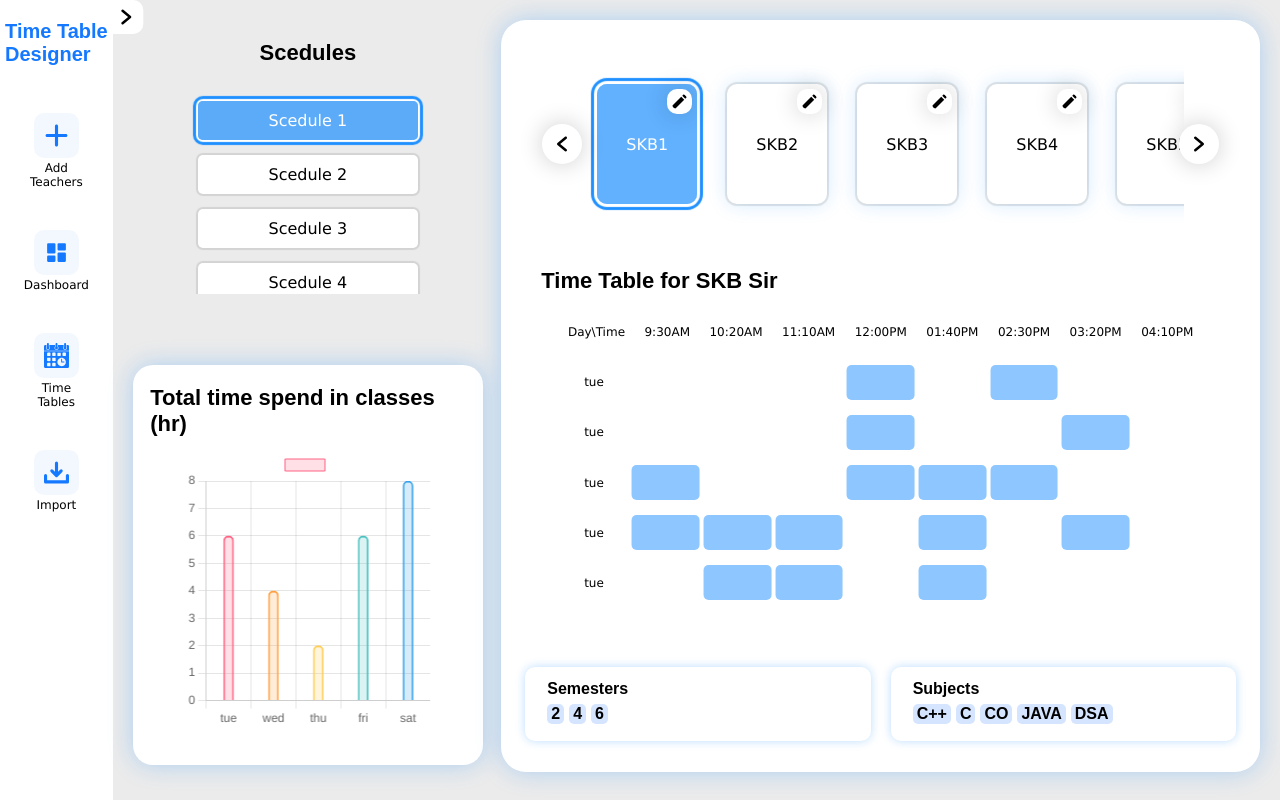
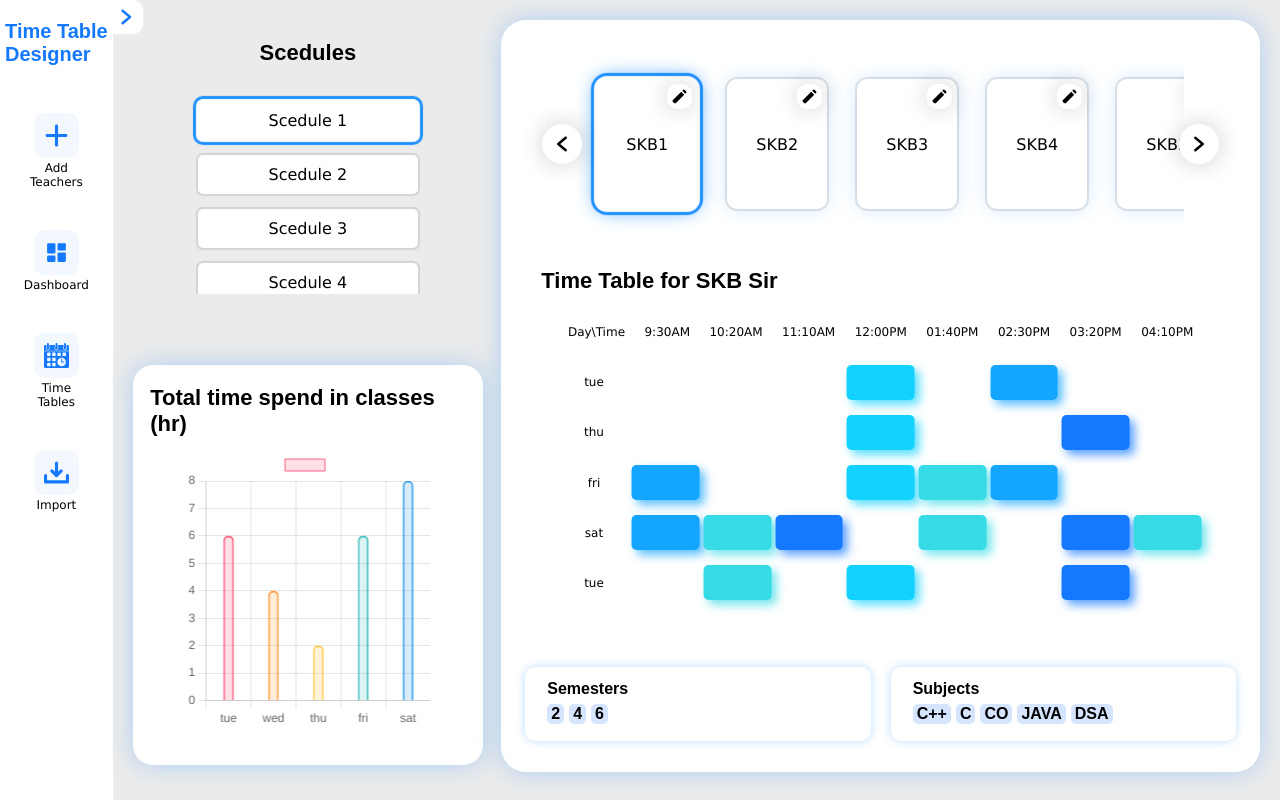
Before and after one commit to Super7000/Sem_Time_Table_Designer, a website: page time table creator prototype.html in a window 1280 px wide. Drawn offline with nearby package versions, Linux system fonts and the light colour scheme.

Commit message:
slight ui change & optimize color and shadows

```diff
--- a/styles/Style.css
+++ b/styles/Style.css
@@ -49,6 +49,7 @@ body{
     left: 10%;
     transform: translate(-55%,0);
     z-index: 5;
+    cursor: pointer;
 }
 .menubar.active .m_t_arrow
 {
@@ -89,7 +90,7 @@ body{
     color: #1479FF;
     transition: 0.3s;
 }
-.menubar .link svg path{
+.menubar svg path{
     fill: #1479FF;
 }
 .menubar .link p{
@@ -209,8 +210,8 @@ body{
 {
     box-shadow: 0 0 1px 2px #fff,
                 0 0 1px 5px rgba(30, 144, 255,1);
-    background: rgba(30, 144, 255,0.7);
-    color: #fff;
+    /* background: rgba(30, 144, 255,0.7); */
+    /* color: #fff; */
 }
 .right
 {
@@ -254,7 +255,7 @@ body{
 {
     position: relative;
     width: 100px;
-    height: 120px;
+    height: 130px;
     border-radius: 10px;
     box-shadow: 0 0 1px 2px rgba(0,0,0,0.1),
                 0 0 20px rgba(30, 144, 255,0.2);
@@ -268,15 +269,17 @@ body{
 }
 .right .teachers .r_cards div.active
 {
-    background: rgba(30, 144, 255,0.7);
+    /* background: rgba(30, 144, 255,0.7); */
     box-shadow: 0 0 1px 3px #fff,
-                0 0 1px 6px dodgerblue;
-    color: #fff;
+                0 0 1px 6px dodgerblue,
+                0 0 20px rgba(30, 144, 255,1);
+    /* color: #fff; */
 }
 .right .teachers .r_cards div:hover
 {
     box-shadow: 0 0 1px 3px #fff,
-                0 0 1px 6px dodgerblue;
+                0 0 1px 6px dodgerblue,
+                0 0 20px rgba(30, 144, 255,1);
 }
 .right .teachers svg
 {
@@ -294,6 +297,7 @@ body{
     border-radius: 20px;
     padding: 10px;
     transform: translate(0,-50%) rotate(-180deg);
+    cursor: pointer;
 }
 .right .teachers .r_r_arrow
 {
@@ -301,6 +305,7 @@ body{
     border-radius: 20px;
     padding: 10px;
     transform: translate(0,-50%);
+    cursor: pointer;
 }
 .right .set_time_chat
 {
@@ -434,5 +439,21 @@ body{
 }
 .right .set_time_chat .att_chart .week .class.alloc
 {
-    background: rgb(30, 144, 255,0.5);
+    background: #14A5FF;
+    box-shadow: 5px 5px 10px rgba(20, 165, 255,0.7);
 }
+.right .set_time_chat .att_chart .week .class.alloc:nth-child(4n)
+{
+    background: #1479FF;
+    box-shadow: 5px 5px 10px rgba(20, 121, 255,0.7);
+}
+.right .set_time_chat .att_chart .week .class.alloc:nth-child(5n)
+{
+    background: #14D2FF;
+    box-shadow: 5px 5px 10px rgba(20, 210, 255,0.7);
+}
+.right .set_time_chat .att_chart .week .class.alloc:nth-child(3n)
+{
+    background: #37DBE6;
+    box-shadow: 5px 5px 10px rgba(55, 219, 230,0.7);
+}
--- a/time table creator prototype.html
+++ b/time table creator prototype.html
@@ -209,7 +209,7 @@
                                 <div class="class class_8"></div>
                             </div>
                             <div class="week week_2">
-                                <div class="week_names">tue</div>
+                                <div class="week_names">thu</div>
                                 <div class="class class_1"></div>
                                 <div class="class class_2"></div>
                                 <div class="class class_3"></div>
@@ -220,7 +220,7 @@
                                 <div class="class class_8"></div>
                             </div>
                             <div class="week week_3">
-                                <div class="week_names">tue</div>
+                                <div class="week_names">fri</div>
                                 <div class="class class_1"></div>
                                 <div class="class class_2"></div>
                                 <div class="class class_3"></div>
@@ -231,7 +231,7 @@
                                 <div class="class class_8"></div>
                             </div>
                             <div class="week week_4">
-                                <div class="week_names">tue</div>
+                                <div class="week_names">sat</div>
                                 <div class="class class_1"></div>
                                 <div class="class class_2"></div>
                                 <div class="class class_3"></div>
@@ -351,7 +351,7 @@
         })
         for(let i = 1; i < 6; i++)
         {
-            for(let j = 0; j < 8; j+=Math.floor(Math.random() * 4))
+            for(let j = 0; j < 9; j+=Math.floor(Math.random() * 4))
             {
                 if(j==0)
                 {
```
